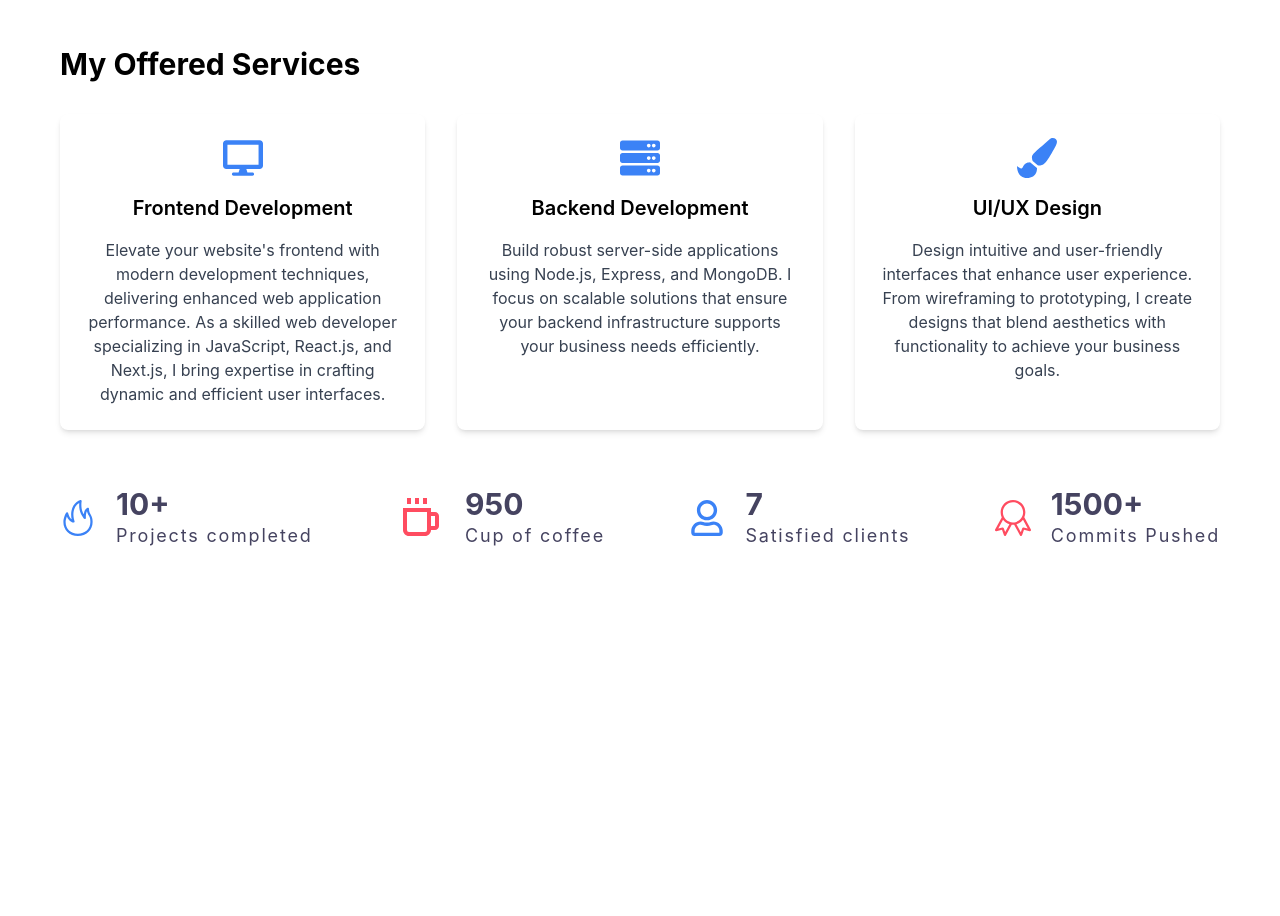
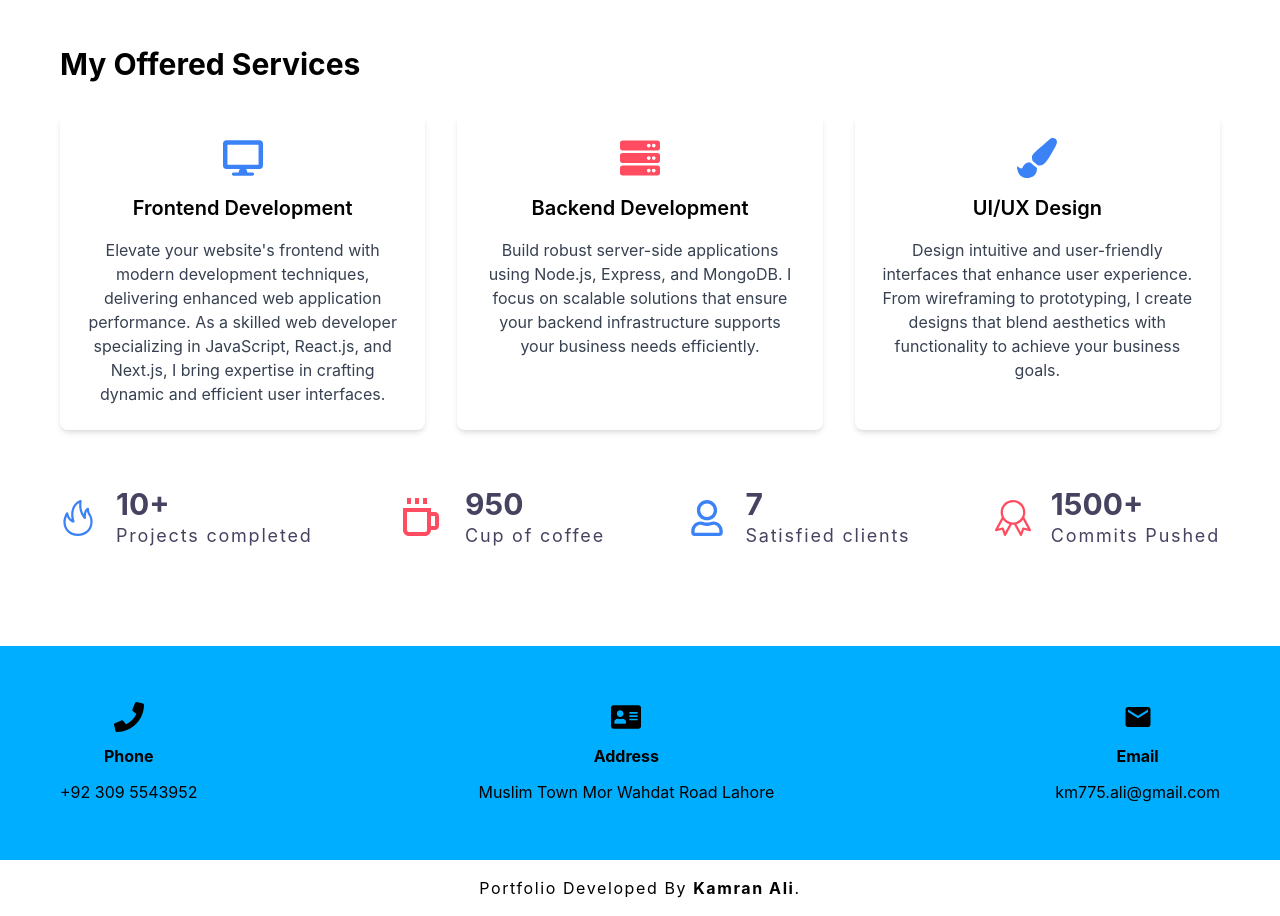
Before and after one commit to kamranalig/kamran_portfolio, a React (Vite) app: page / in a window 1280 px wide. Shown: the part 1860-2776 px from the top of the page. Before the commit the page ends 2506 px from the top, so only its background shows below. Built offline with nearby package versions, Linux system fonts and the light colour scheme.

Commit message:
footer implemented

```diff
--- a/src/App.jsx
+++ b/src/App.jsx
@@ -1,5 +1,6 @@
 import "./App.css";
 import About from "./components/about";
+import Footer from "./components/footer";
 import Header from "./components/header";
 import Navbar from "./components/navbar/index";
 import Services from "./components/servicess";
@@ -10,6 +11,7 @@ function App() {
       <Header />
       <About />
       <Services />
+      <Footer />
     </>
   );
 }
--- /dev/null
+++ b/src/components/footer/index.jsx
@@ -0,0 +1,36 @@
+import React from "react";
+import { FaPhone, FaAddressCard } from "react-icons/fa";
+import { MdEmail } from "react-icons/md";
+
+const Footer = () => {
+  return (
+    <>
+      <div className="py-14 bg-[#00AEFF]">
+        <div className="flex justify-between max-w-[1160px] mx-auto">
+          <div className=" flex flex-col justify-center items-center gap-3">
+            <FaPhone className=" text-3xl" />
+            <h4 className=" font-bold">Phone</h4>
+            <p>+92 309 5543952</p>
+          </div>
+          <div className="flex flex-col justify-center items-center gap-3">
+            <FaAddressCard className=" text-3xl" />
+            <h4 className=" font-bold">Address</h4>
+            <p>Muslim Town Mor Wahdat Road Lahore</p>
+          </div>
+          <div className="flex flex-col justify-center items-center gap-3">
+            <MdEmail className=" text-3xl" />
+            <h4 className=" font-bold">Email</h4>
+            <p>km775.ali@gmail.com</p>
+          </div>
+        </div>
+      </div>
+      <div className=" max-w-[1160px] mx-auto">
+        <p className=" py-4 text-center tracking-widest ">
+          Portfolio Developed By <b>Kamran Ali</b>.
+        </p>
+      </div>
+    </>
+  );
+};
+
+export default Footer;
--- a/src/components/servicess/index.jsx
+++ b/src/components/servicess/index.jsx
@@ -27,7 +27,7 @@ const Services = () => {
         </div>
         <div className="service-card bg-white shadow-md rounded-lg p-6 flex flex-col justify-between">
           <div>
-            <FaServer size={40} className="text-blue-500 mb-4 mx-auto" />
+            <FaServer size={40} className="text-[#FF4C60] mb-4 mx-auto" />
             <h4 className="text-xl font-semibold mb-4 text-center">
               Backend Development
             </h4>
```
